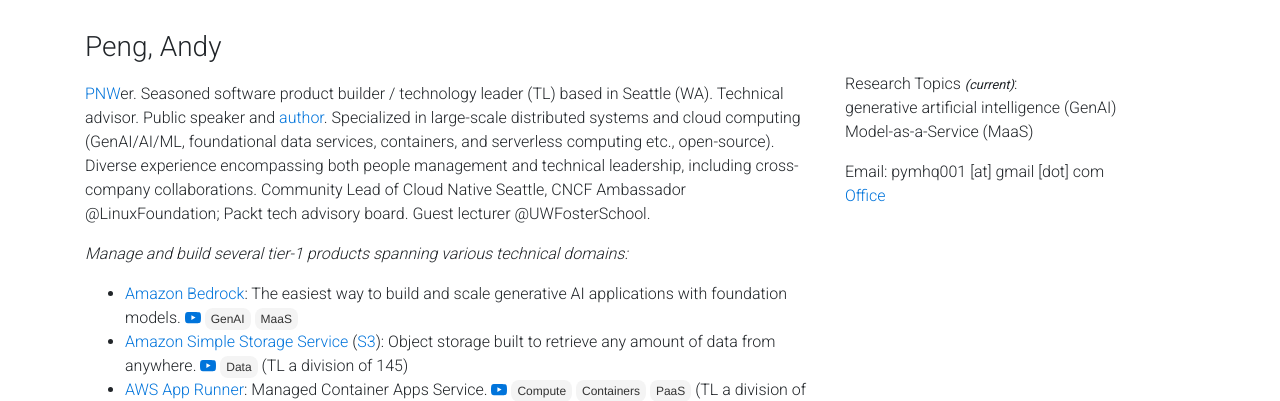
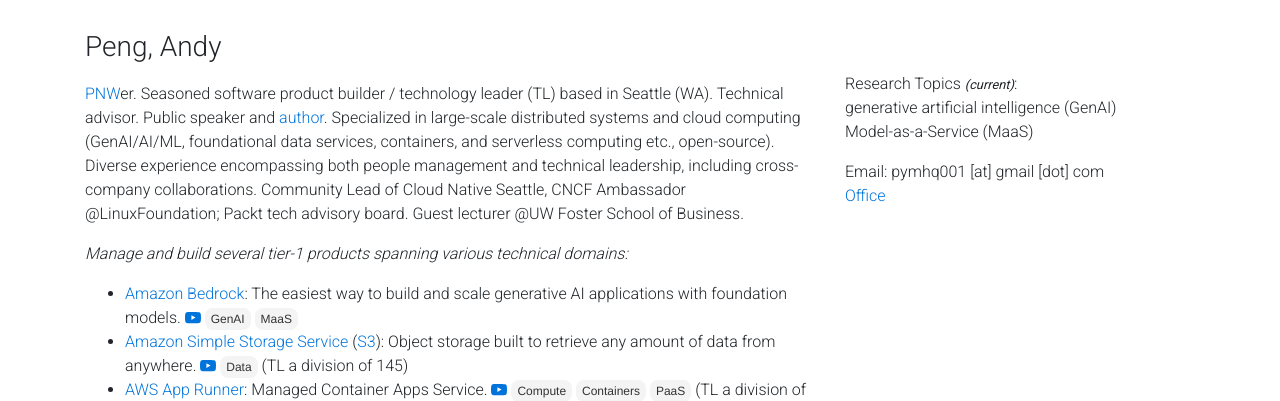
Before and after one commit to gfw001/gfw001.github.io, a Jekyll site: the page portfolio.html, which Jekyll copies as it is, in a window 1280 px wide and 900 px high. Shown: the top 401 px of the window. Built offline with Jekyll 4.4.1, drawn with Linux system fonts in a browser that asks for light colours; nearby versions of some CDN libraries; a style sheet for code colours, icons or effects is not loaded.

Commit message:
Update portfolio.html

```diff
--- a/portfolio.html
+++ b/portfolio.html
@@ -101,7 +101,7 @@
   <div class="row">
     <div class="col">
       <p style="margin-top:10px;">
-        <a href="https://www.pcta.org/">PNW</a>er. Seasoned software product builder / technology leader (TL) based in Seattle (WA). Technical advisor. Public speaker and <a href="https://aws.amazon.com/blogs/containers/author/yimipeng/">author</a>. Specialized in large-scale distributed systems and cloud computing (GenAI/AI/ML, foundational data services, containers, and serverless computing etc., open-source). Diverse experience encompassing both people management and technical leadership, including cross-company collaborations. Community Lead of Cloud Native Seattle, CNCF Ambassador @LinuxFoundation; Packt tech advisory board. Guest lecturer @UWFosterSchool. <br>
+        <a href="https://www.pcta.org/">PNW</a>er. Seasoned software product builder / technology leader (TL) based in Seattle (WA). Technical advisor. Public speaker and <a href="https://aws.amazon.com/blogs/containers/author/yimipeng/">author</a>. Specialized in large-scale distributed systems and cloud computing (GenAI/AI/ML, foundational data services, containers, and serverless computing etc., open-source). Diverse experience encompassing both people management and technical leadership, including cross-company collaborations. Community Lead of Cloud Native Seattle, CNCF Ambassador @LinuxFoundation; Packt tech advisory board. Guest lecturer @UW Foster School of Business. <br>
       </p>
       <p>
 	      <i>Manage and build several tier-1 products spanning various technical domains: </i>
```
